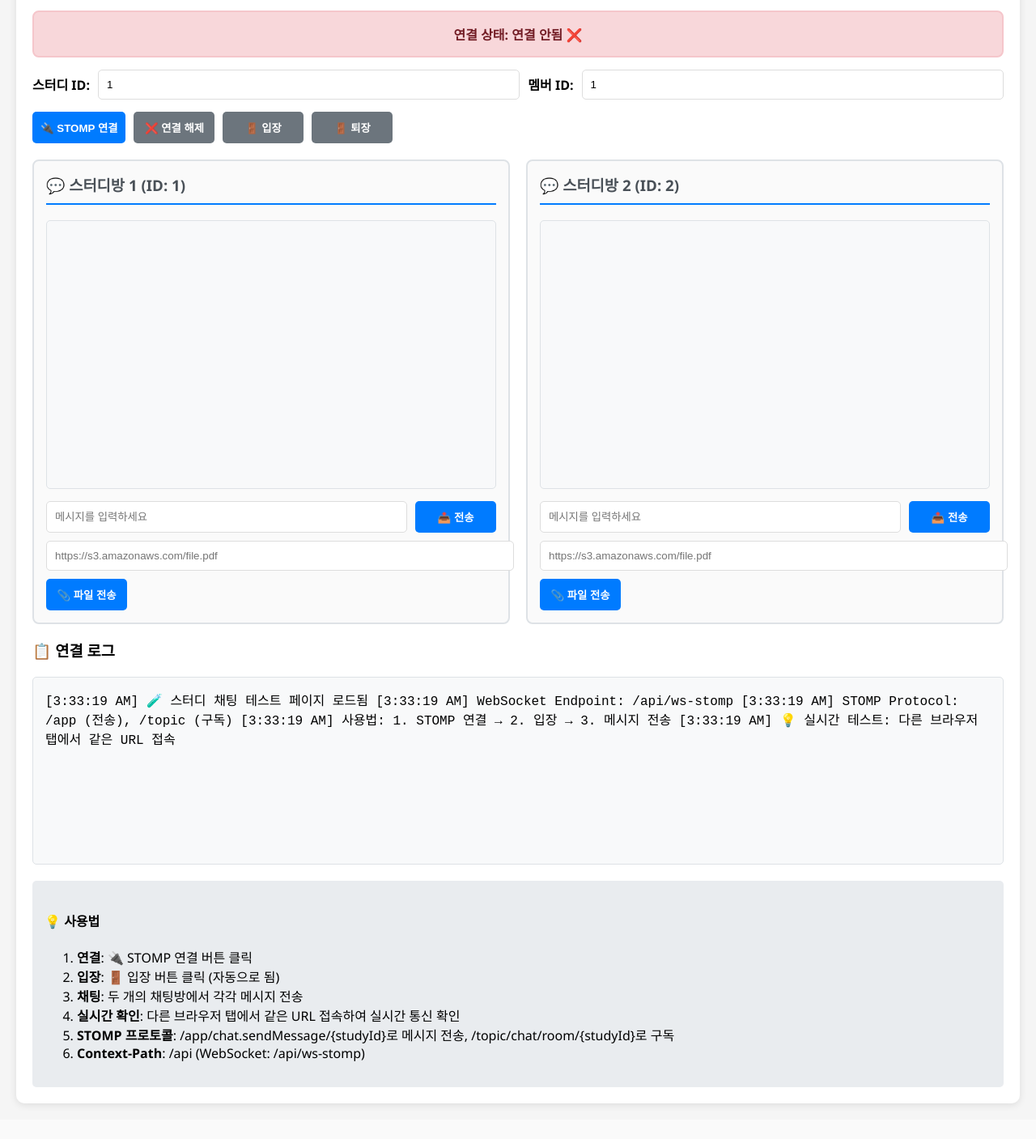
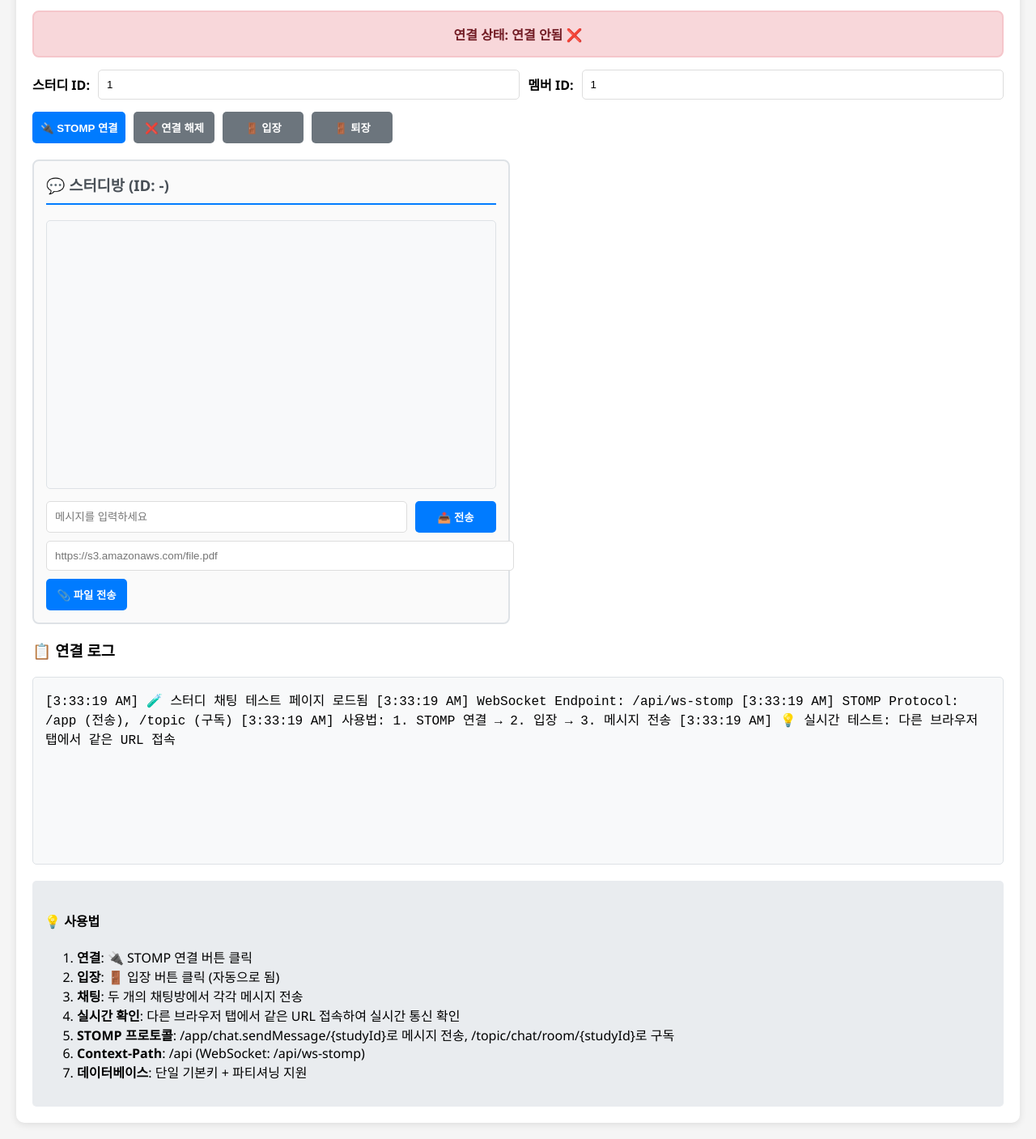
Before and after one commit to peter9889466/Graddy, a Spring Boot app: page /chat-test.html in a window 1280 px wide. Shown: the part 154-1561 px from the top of the page at 81% size. Before the commit the page ends 1521 px from the top, so only its background shows below. Run offline with Spring Boot 4, Linux system fonts and the light colour scheme; the visitor is signed in with stand-in values (Sample User, id 1); some of the project's set-up classes (security, data sources, template engines, error pages and the like) are left out, and stand-ins take their place; some libraries are stand-ins or nearby versions.

Commit message:
fix(chat) : 채팅 기능 동작 되게끔 수정

```diff
--- a/Graddy_back/src/main/java/com/smhrd/graddy/chat/repository/ChatMessageRepository.java
+++ b/Graddy_back/src/main/java/com/smhrd/graddy/chat/repository/ChatMessageRepository.java
@@ -22,7 +22,7 @@ import java.util.List;
  * - 파일 메시지 조회
  */
 @Repository
-public interface ChatMessageRepository extends JpaRepository<ChatMessage, ChatMessage.ChatMessageId> {
+public interface ChatMessageRepository extends JpaRepository<ChatMessage, Long> {
 
     /**
      * 특정 스터디방의 최근 메시지들을 생성 시간 역순으로 조회
--- a/Graddy_back/src/main/java/com/smhrd/graddy/chat/service/ChatService.java
+++ b/Graddy_back/src/main/java/com/smhrd/graddy/chat/service/ChatService.java
@@ -130,6 +130,7 @@ public class ChatService {
 
     /**
      * 특정 스터디방의 메시지 개수를 조회
+     * 파티셔닝된 테이블에서 효율적으로 조회
      *
      * @param studyProjectId 스터디/프로젝트 ID
      * @return 메시지 개수
--- a/Graddy_back/src/main/resources/static/chat-test.html
+++ b/Graddy_back/src/main/resources/static/chat-test.html
@@ -182,31 +182,17 @@
         </div>
 
                  <div class="chat-container">
-            <!-- 채팅방 1 -->
+             <!-- 동적 채팅방 -->
              <div class="chat-window">
-                <h3>💬 스터디방 1 (ID: 1)</h3>
-                <div id="messageLog1" class="message-log"></div>
+                 <h3>💬 스터디방 (ID: <span id="currentStudyIdDisplay">-</span>)</h3>
+                 <div id="messageLog" class="message-log"></div>
                  <div class="message-input">
-                    <input type="text" id="messageInput1" placeholder="메시지를 입력하세요" onkeypress="handleKeyPress(event, 1)">
-                    <button onclick="sendMessage(1)">📤 전송</button>
+                     <input type="text" id="messageInput" placeholder="메시지를 입력하세요" onkeypress="handleKeyPress(event)">
+                     <button onclick="sendMessage()">📤 전송</button>
                  </div>
                  <div class="file-input">
-                    <input type="text" id="fileUrl1" placeholder="https://s3.amazonaws.com/file.pdf">
-                    <button onclick="sendFileMessage(1)">📎 파일 전송</button>
-                </div>
-            </div>
-
-            <!-- 채팅방 2 -->
-            <div class="chat-window">
-                <h3>💬 스터디방 2 (ID: 2)</h3>
-                <div id="messageLog1" class="message-log"></div>
-                <div class="message-input">
-                    <input type="text" id="messageInput2" placeholder="메시지를 입력하세요" onkeypress="handleKeyPress(event, 2)">
-                    <button onclick="sendMessage(2)">📤 전송</button>
-                </div>
-                <div class="file-input">
-                    <input type="text" id="fileUrl2" placeholder="https://s3.amazonaws.com/file.pdf">
-                    <button onclick="sendFileMessage(2)">📎 파일 전송</button>
+                     <input type="text" id="fileUrl" placeholder="https://s3.amazonaws.com/file.pdf">
+                     <button onclick="sendFileMessage()">📎 파일 전송</button>
                  </div>
              </div>
          </div>
@@ -223,6 +209,7 @@
                 <li><strong>실시간 확인</strong>: 다른 브라우저 탭에서 같은 URL 접속하여 실시간 통신 확인</li>
                                  <li><strong>STOMP 프로토콜</strong>: /app/chat.sendMessage/{studyId}로 메시지 전송, /topic/chat/room/{studyId}로 구독</li>
                  <li><strong>Context-Path</strong>: /api (WebSocket: /api/ws-stomp)</li>
+                 <li><strong>데이터베이스</strong>: 단일 기본키 + 파티셔닝 지원</li>
             </ol>
         </div>
     </div>
@@ -270,8 +257,12 @@
              currentStudyId = parseInt(document.getElementById('studyId').value);
              currentMemberId = parseInt(document.getElementById('memberId').value);
 
+             // 화면에 현재 스터디 ID 표시
+             document.getElementById('currentStudyIdDisplay').textContent = currentStudyId;
+
              log(`STOMP WebSocket 연결 시도: ws://localhost:8080/api/ws-stomp`);
              log(`연결 시도 시간: ${new Date().toLocaleString()}`);
+             log(`스터디 ID: ${currentStudyId}, 멤버 ID: ${currentMemberId}`);
 
              try {
                  const socket = new SockJS('/api/ws-stomp');
@@ -316,31 +307,20 @@
                  return;
              }
 
-            // 스터디방 1번 구독
-            const topic1 = `/topic/chat/room/1`;
-            log(`📡 STOMP 구독 시작: ${topic1}`);
+             // 현재 입력된 스터디 ID로 구독
+             const topic = `/topic/chat/room/${currentStudyId}`;
+             log(`📡 STOMP 구독 시작: ${topic}`);
 
-            stompClient.subscribe(topic1, function(message) {
+             stompClient.subscribe(topic, function(message) {
                  const messageData = JSON.parse(message.body);
-                log(`📨 스터디 1 메시지 수신: ${JSON.stringify(messageData, null, 2)}`, 'message');
-                addMessageToChat(1, messageData);
+                 log(`📨 스터디 ${currentStudyId} 메시지 수신: ${JSON.stringify(messageData, null, 2)}`, 'message');
+                 addMessageToChat(messageData);
              });
 
-            // 스터디방 2번 구독
-            const topic2 = `/topic/chat/room/2`;
-            log(`📡 STOMP 구독 시작: ${topic2}`);
-
-            stompClient.subscribe(topic2, function(message) {
-                const messageData = JSON.parse(message.body);
-                log(`📨 스터디 2 메시지 수신: ${JSON.stringify(messageData, null, 2)}`, 'message');
-                addMessageToChat(2, messageData);
-            });
-
-            log(`✅ 모든 스터디방 STOMP 구독 완료`);
+             log(`✅ 스터디방 ${currentStudyId} STOMP 구독 완료`);
 
              // 입장 메시지 전송
-            sendEnterMessage(1);
-            sendEnterMessage(2);
+             sendEnterMessage();
          }
 
                  function leaveRoom() {
@@ -350,17 +330,16 @@
              }
 
              // 퇴장 메시지 전송
-            sendLeaveMessage(1);
-            sendLeaveMessage(2);
+             sendLeaveMessage();
          }
 
-        function sendMessage(studyId) {
+                 function sendMessage() {
              if (!stompClient || !isConnected) {
                  log('❌ STOMP WebSocket이 연결되지 않았습니다.', 'error');
                  return;
              }
 
-            const content = document.getElementById(`messageInput${studyId}`).value;
+             const content = document.getElementById('messageInput').value;
 
              if (!content.trim()) {
                  log('❌ 메시지를 입력해주세요.', 'error');
@@ -369,28 +348,28 @@
 
              const message = {
                  memberId: currentMemberId,
-                studyProjectId: studyId,
+                 studyProjectId: currentStudyId,
                  content: content,
                  fileUrl: null,
                  messageType: 'TEXT'
              };
 
-            log(`📤 STOMP 메시지 전송: /app/chat.sendMessage/${studyId}`);
+             log(`📤 STOMP 메시지 전송: /app/chat.sendMessage/${currentStudyId}`);
              log(`메시지 내용: ${JSON.stringify(message)}`);
 
-            stompClient.send(`/app/chat.sendMessage/${studyId}`, {}, JSON.stringify(message));
+             stompClient.send(`/app/chat.sendMessage/${currentStudyId}`, {}, JSON.stringify(message));
 
-            document.getElementById(`messageInput${studyId}`).value = '';
+             document.getElementById('messageInput').value = '';
          }
 
-        function sendFileMessage(studyId) {
+                 function sendFileMessage() {
              if (!stompClient || !isConnected) {
                  log('❌ STOMP WebSocket이 연결되지 않았습니다.', 'error');
                  return;
              }
 
-            const content = document.getElementById(`messageInput${studyId}`).value || '파일 공유';
-            const fileUrl = document.getElementById(`fileUrl${studyId}`).value;
+             const content = document.getElementById('messageInput').value || '파일 공유';
+             const fileUrl = document.getElementById('fileUrl').value;
 
              if (!fileUrl.trim()) {
                  log('❌ 파일 URL을 입력해주세요.', 'error');
@@ -399,51 +378,51 @@
 
              const message = {
                  memberId: currentMemberId,
-                studyProjectId: studyId,
+                 studyProjectId: currentStudyId,
                  content: content,
                  fileUrl: fileUrl,
                  messageType: 'FILE'
              };
 
-            log(`📎 STOMP 파일 메시지 전송: /app/chat.sendFileMessage/${studyId}`);
+             log(`📎 STOMP 파일 메시지 전송: /app/chat.sendFileMessage/${currentStudyId}`);
              log(`메시지 내용: ${JSON.stringify(message)}`);
 
-            stompClient.send(`/app/chat.sendMessage/${studyId}`, {}, JSON.stringify(message));
+             stompClient.send(`/app/chat.sendMessage/${currentStudyId}`, {}, JSON.stringify(message));
 
-            document.getElementById(`messageInput${studyId}`).value = '';
-            document.getElementById(`fileUrl${studyId}`).value = '';
+             document.getElementById('messageInput').value = '';
+             document.getElementById('fileUrl').value = '';
          }
 
-        function sendEnterMessage(studyId) {
+                 function sendEnterMessage() {
              if (!stompClient || !isConnected) return;
 
              const message = {
                  memberId: currentMemberId,
-                studyProjectId: studyId,
+                 studyProjectId: currentStudyId,
                  content: '님이 스터디방에 입장했습니다.',
                  fileUrl: null,
                  messageType: 'ENTER'
              };
 
-            stompClient.send(`/app/chat.enter/${studyId}`, {}, JSON.stringify(message));
+             stompClient.send(`/app/chat.enter/${currentStudyId}`, {}, JSON.stringify(message));
          }
 
-        function sendLeaveMessage(studyId) {
+                 function sendLeaveMessage() {
              if (!stompClient || !isConnected) return;
 
              const message = {
                  memberId: currentMemberId,
-                studyProjectId: studyId,
+                 studyProjectId: currentStudyId,
                  content: '님이 스터디방을 나갔습니다.',
                  fileUrl: null,
                  messageType: 'LEAVE'
              };
 
-            stompClient.send(`/app/chat.leave/${studyId}`, {}, JSON.stringify(message));
+             stompClient.send(`/app/chat.leave/${currentStudyId}`, {}, JSON.stringify(message));
          }
 
-        function addMessageToChat(studyId, messageData) {
-            const messageLog = document.getElementById(`messageLog${studyId}`);
+                 function addMessageToChat(messageData) {
+             const messageLog = document.getElementById('messageLog');
              const timestamp = new Date(messageData.createdAt).toLocaleTimeString();
 
              let messageClass = 'message';
@@ -479,9 +458,9 @@
              messageLog.scrollTop = messageLog.scrollHeight;
          }
 
-        function handleKeyPress(event, studyId) {
+                 function handleKeyPress(event) {
              if (event.key === 'Enter') {
-                sendMessage(studyId);
+                 sendMessage();
              }
          }
 
```
Also changed, not shown: Graddy_back/src/main/java/com/smhrd/graddy/chat/controller/ChatController.java (+29 -29 lines), Graddy_back/src/main/java/com/smhrd/graddy/chat/entity/ChatMessage.java (+5 -37 lines). Lines whose indentation alone changed are shown as unchanged.
